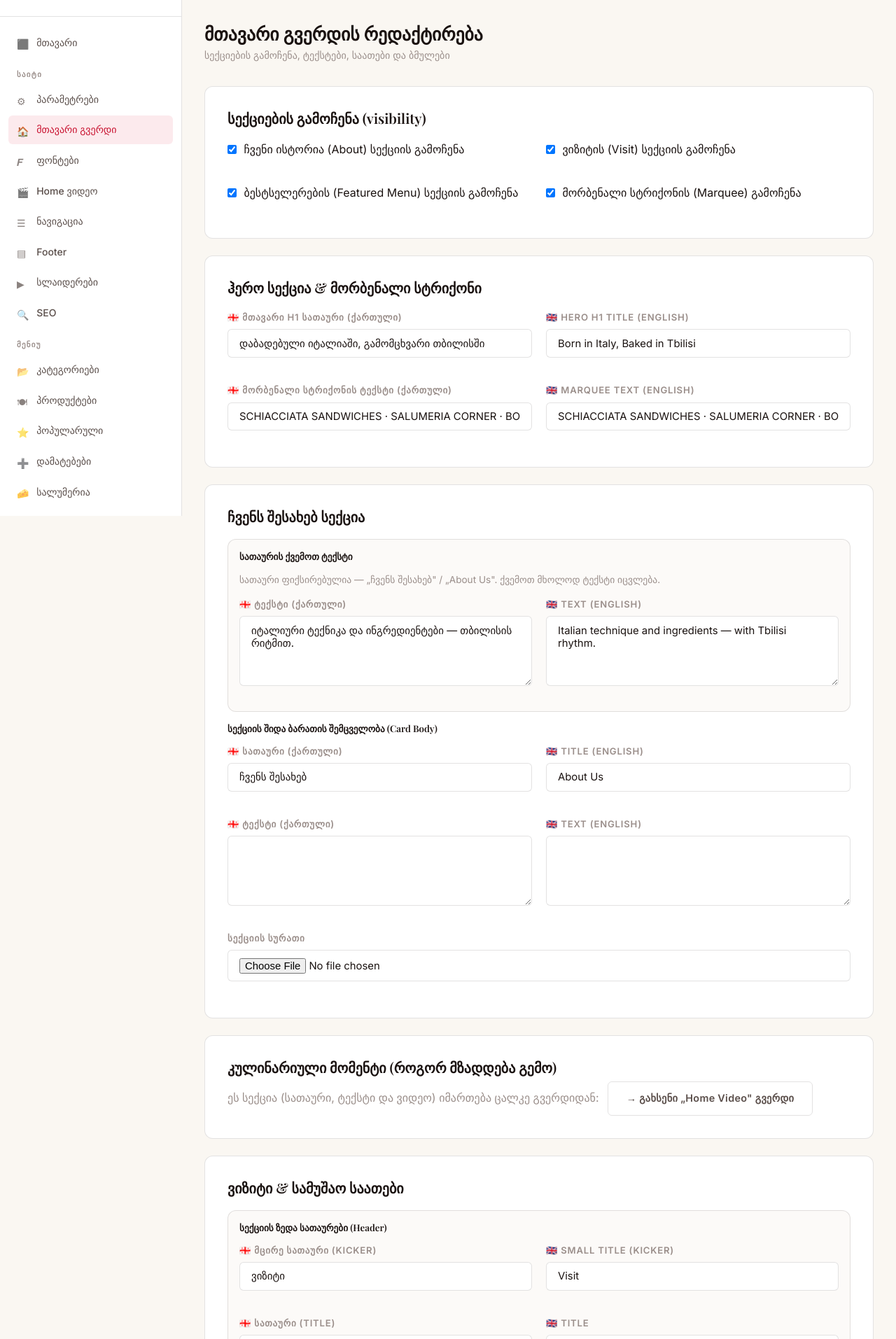
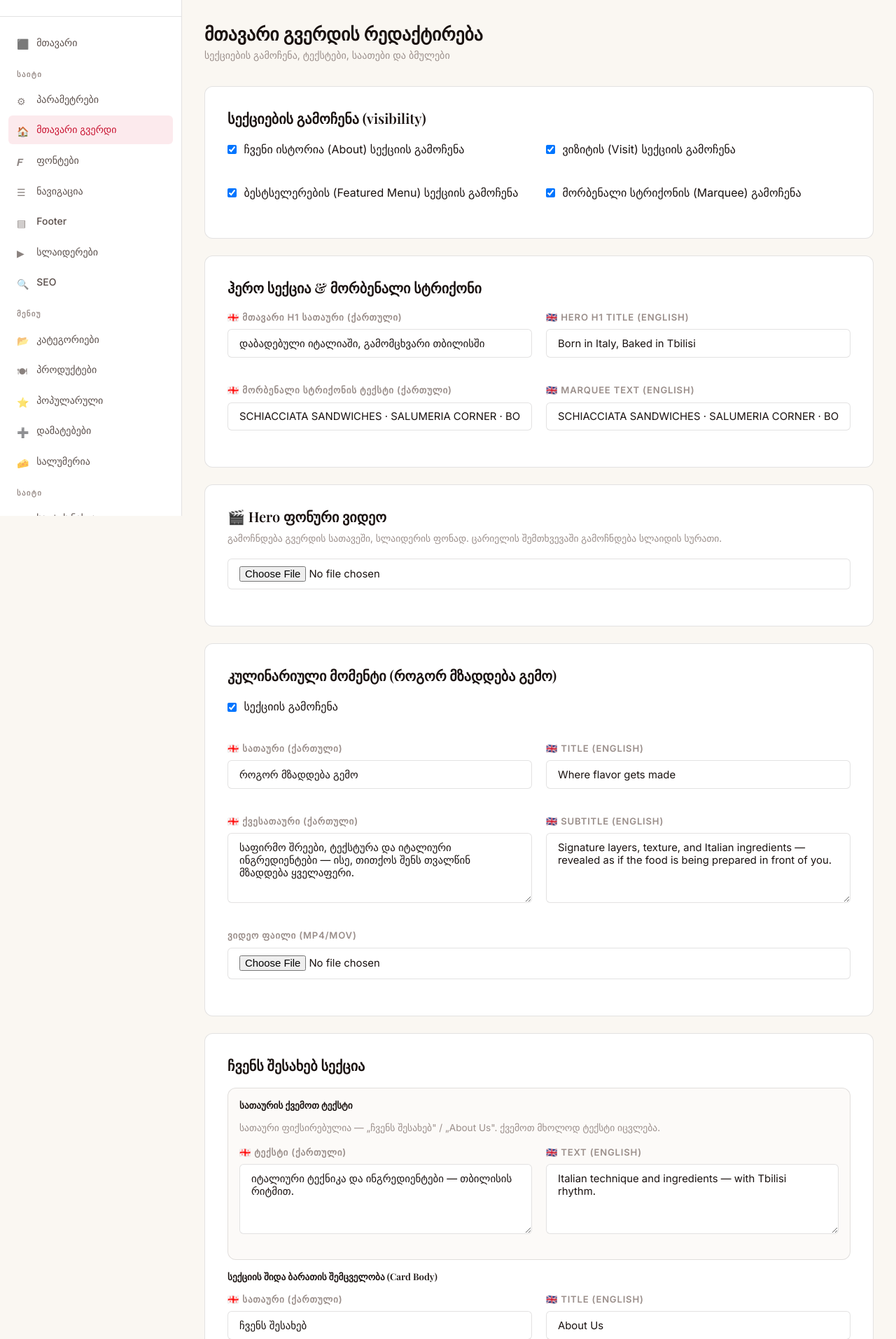
Before and after one commit to DevGuL1/Focacceria, a Django app: page /dashboard/homepage/ in a window 1280 px wide. Shown: the part 63-1976 px from the top of the page at 70% size. Run offline with Django 4.2, Linux system fonts and the light colour scheme; the visitor is signed in with stand-in values (Sample User, id 1); data comes from the database, SQL or seed files in the repository.

Commit message:
Consolidate hero video and culinary moment video into Homepage Settings dashboard page

```diff
--- a/core/models.py
+++ b/core/models.py
@@ -204,6 +204,14 @@ class HomeVideoSection(models.Model):
         blank=True,
         null=True,
         validators=video_file_validators,
+        help_text='Culinary Moment ("How it\'s made") section video.',
+    )
+    hero_video_file = models.FileField(
+        upload_to='home-video/',
+        blank=True,
+        null=True,
+        validators=video_file_validators,
+        help_text='Hero (top of homepage) background video. Separate from the Culinary Moment video above.',
     )
     title_ka = models.CharField(max_length=220, blank=True, default='როგორ მზადდება გემო')
     title_en = models.CharField(max_length=220, blank=True, default='Where flavor gets made')
@@ -235,13 +243,6 @@ class HomeVideoSection(models.Model):
 class HeroSlide(models.Model):
     image = models.ImageField(upload_to='slides/')
     product_image = models.ImageField(upload_to='slides/', blank=True, null=True)
-    video_file = models.FileField(
-        upload_to='hero-video/',
-        blank=True,
-        null=True,
-        validators=video_file_validators,
-        help_text='Optional. If set, this video plays in the hero background instead of the image. Separate from the "How it\'s made" video.',
-    )
     title_ka = models.CharField(max_length=200, blank=True)
     title_en = models.CharField(max_length=200, blank=True)
     subtitle_ka = models.CharField(max_length=400, blank=True)
--- a/dashboard/views.py
+++ b/dashboard/views.py
@@ -126,6 +126,26 @@ def homepage_settings(request):
 
         settings.save()
 
+        # Hero video
+        if request.POST.get('hero_video_file_clear') == 'on':
+            video_section.hero_video_file = None
+        if 'hero_video_file' in request.FILES:
+            video_section.hero_video_file = request.FILES['hero_video_file']
+
+        # Culinary Moment ("How it's made") section
+        video_section.title_ka = request.POST.get('video_title_ka', '').strip()
+        video_section.title_en = request.POST.get('video_title_en', '').strip()
+        video_section.subtitle_ka = request.POST.get('video_subtitle_ka', '').strip()
+        video_section.subtitle_en = request.POST.get('video_subtitle_en', '').strip()
+        video_section.is_active = request.POST.get('video_is_active') == 'on'
+
+        if request.POST.get('video_file_clear') == 'on':
+            video_section.video_file = None
+        if 'video_file' in request.FILES:
+            video_section.video_file = request.FILES['video_file']
+
+        video_section.save()
+
         messages.success(request, 'მთავარი გვერდის პარამეტრები შენახულია.')
         return redirect('homepage_settings')
     return render(request, 'dashboard/homepage_settings.html', {
@@ -216,33 +236,9 @@ def font_settings(request):
 
 @login_required
 def home_video_settings(request):
-    section = HomeVideoSection.get_settings()
-    if request.method == 'POST':
-        section.title_ka = request.POST.get('title_ka', '').strip()
-        section.title_en = request.POST.get('title_en', '').strip()
-        section.subtitle_ka = request.POST.get('subtitle_ka', '').strip()
-        section.subtitle_en = request.POST.get('subtitle_en', '').strip()
-        section.effect = request.POST.get('effect', 'split')
-        section.is_active = request.POST.get('is_active') == 'on'
-
-        if request.POST.get('video_file_clear') == 'on':
-            section.video_file = None
-        if 'video_file' in request.FILES:
-            section.video_file = request.FILES['video_file']
-
-        try:
-            section.full_clean()
-        except ValidationError as exc:
-            for messages_list in exc.message_dict.values():
-                for message in messages_list:
-                    messages.error(request, message)
-            return render(request, 'dashboard/home_video_settings.html', {'section': section})
-
-        section.save()
-        messages.success(request, 'ვიდეო სექცია შენახულია.')
-        return redirect('home_video_settings')
-
-    return render(request, 'dashboard/home_video_settings.html', {'section': section})
+    # Consolidated into homepage_settings (Hero video + Culinary Moment video are
+    # both managed there now). Kept as a redirect for backward-compat URLs.
+    return redirect('homepage_settings')
 
 
 # ── Sliders ───────────────────────────────────────────────────────────────────
@@ -297,10 +293,6 @@ def _save_slide(slide, request):
         slide.product_image = None
     if 'product_image' in request.FILES:
         slide.product_image = request.FILES['product_image']
-    if request.POST.get('video_file_clear') == 'on':
-        slide.video_file = None
-    if 'video_file' in request.FILES:
-        slide.video_file = request.FILES['video_file']
     slide.save()
 
 
--- a/templates/dashboard/base.html
+++ b/templates/dashboard/base.html
@@ -58,9 +58,6 @@
         </a>
         <a href="{% url 'font_settings' %}" class="nav-link {% block nav_fonts %}{% endblock %}">
           <span class="icon">𝑭</span> ფონტები
-        </a>
-        <a href="{% url 'home_video_settings' %}" class="nav-link {% block nav_home_video %}{% endblock %}">
-          <span class="icon">🎬</span> Home ვიდეო
         </a>
         <a href="{% url 'navigation' %}" class="nav-link {% block nav_navigation %}{% endblock %}">
           <span class="icon">☰</span> ნავიგაცია
--- a/templates/dashboard/homepage_settings.html
+++ b/templates/dashboard/homepage_settings.html
@@ -72,6 +72,68 @@
     </div>
   </div>
 
+  <!-- Hero Video -->
+  <div class="form-card" style="margin-bottom:1.5rem;">
+    <h4 style="margin-bottom:.5rem;font-family:var(--font-serif);">🎬 Hero ფონური ვიდეო</h4>
+    <p style="margin:0 0 1rem;color:var(--text-muted);font-size:.85rem;">გამოჩნდება გვერდის სათავეში, სლაიდერის ფონად. ცარიელის შემთხვევაში გამოჩნდება სლაიდის სურათი.</p>
+    <div class="form-group">
+      {% if video_section.hero_video_file %}
+      <div style="margin-bottom:.5rem;">
+        <span style="font-size:14px;color:var(--text-muted);">ატვირთულია: <a href="{{ video_section.hero_video_file.url }}" target="_blank">{{ video_section.hero_video_file.name }}</a></span>
+        <label style="display:inline-flex;align-items:center;gap:.4rem;margin-left:1rem;cursor:pointer;font-weight:normal;">
+          <input type="checkbox" name="hero_video_file_clear" value="on"> წაშლა
+        </label>
+      </div>
+      {% endif %}
+      <input type="file" name="hero_video_file" class="form-control" accept="video/*">
+    </div>
+  </div>
+
+  <!-- Culinary Moment (Craft) Section -->
+  <div class="form-card" style="margin-bottom:1.5rem;">
+    <h4 style="margin-bottom:1.25rem;font-family:var(--font-serif);">კულინარიული მომენტი (როგორ მზადდება გემო)</h4>
+    <div class="form-row" style="margin-bottom:1rem;">
+      <div class="form-group">
+        <label style="display:flex;align-items:center;gap:.65rem;font-weight:normal;cursor:pointer;">
+          <input type="checkbox" name="video_is_active" {% if video_section.is_active %}checked{% endif %}>
+          <span>სექციის გამოჩენა</span>
+        </label>
+      </div>
+    </div>
+    <div class="form-row" style="margin-bottom:1rem;">
+      <div class="form-group">
+        <label class="form-label">🇬🇪 სათაური (ქართული)</label>
+        <input type="text" name="video_title_ka" value="{{ video_section.title_ka }}" class="form-control">
+      </div>
+      <div class="form-group">
+        <label class="form-label">🇬🇧 Title (English)</label>
+        <input type="text" name="video_title_en" value="{{ video_section.title_en }}" class="form-control">
+      </div>
+    </div>
+    <div class="form-row" style="margin-bottom:1rem;">
+      <div class="form-group">
+        <label class="form-label">🇬🇪 ქვესათაური (ქართული)</label>
+        <textarea name="video_subtitle_ka" class="form-control" rows="3">{{ video_section.subtitle_ka }}</textarea>
+      </div>
+      <div class="form-group">
+        <label class="form-label">🇬🇧 Subtitle (English)</label>
+        <textarea name="video_subtitle_en" class="form-control" rows="3">{{ video_section.subtitle_en }}</textarea>
+      </div>
+    </div>
+    <div class="form-group">
+      <label class="form-label">ვიდეო ფაილი (MP4/MOV)</label>
+      {% if video_section.video_file %}
+      <div style="margin-bottom:.5rem;">
+        <span style="font-size:14px;color:var(--text-muted);">ატვირთულია: <a href="{{ video_section.video_file.url }}" target="_blank">{{ video_section.video_file.name }}</a></span>
+        <label style="display:inline-flex;align-items:center;gap:.4rem;margin-left:1rem;cursor:pointer;font-weight:normal;">
+          <input type="checkbox" name="video_file_clear" value="on"> წაშლა
+        </label>
+      </div>
+      {% endif %}
+      <input type="file" name="video_file" class="form-control" accept="video/*">
+    </div>
+  </div>
+
   <!-- About Us Section -->
   <div class="form-card" style="margin-bottom:1.5rem;">
     <h4 style="margin-bottom:1.25rem;font-family:var(--font-serif);">ჩვენს შესახებ სექცია</h4>
@@ -117,15 +179,6 @@
       {% endif %}
       <input type="file" name="about_image" class="form-control" accept="image/*">
     </div>
-  </div>
-
-  <!-- Culinary Moment (Craft) Section: managed on its own dedicated page now -->
-  <div class="form-card" style="margin-bottom:1.5rem;">
-    <h4 style="margin-bottom:.5rem;font-family:var(--font-serif);">კულინარიული მომენტი (როგორ მზადდება გემო)</h4>
-    <p style="color:var(--text-muted);margin:0;">
-      ეს სექცია (სათაური, ტექსტი და ვიდეო) იმართება ცალკე გვერდიდან:
-      <a href="{% url 'home_video_settings' %}" class="btn btn-ghost" style="margin-left:.5rem;">→ გახსენი „Home Video" გვერდი</a>
-    </p>
   </div>
 
   <!-- Visit Us Section -->
```
Also changed, not shown: templates/dashboard/slider_form.html (+2 -12 lines), templates/public/home.html (+33 -45 lines), Focacceria_project_v1.db, core/migrations/0015_remove_heroslide_video_file_and_more.py (added).
